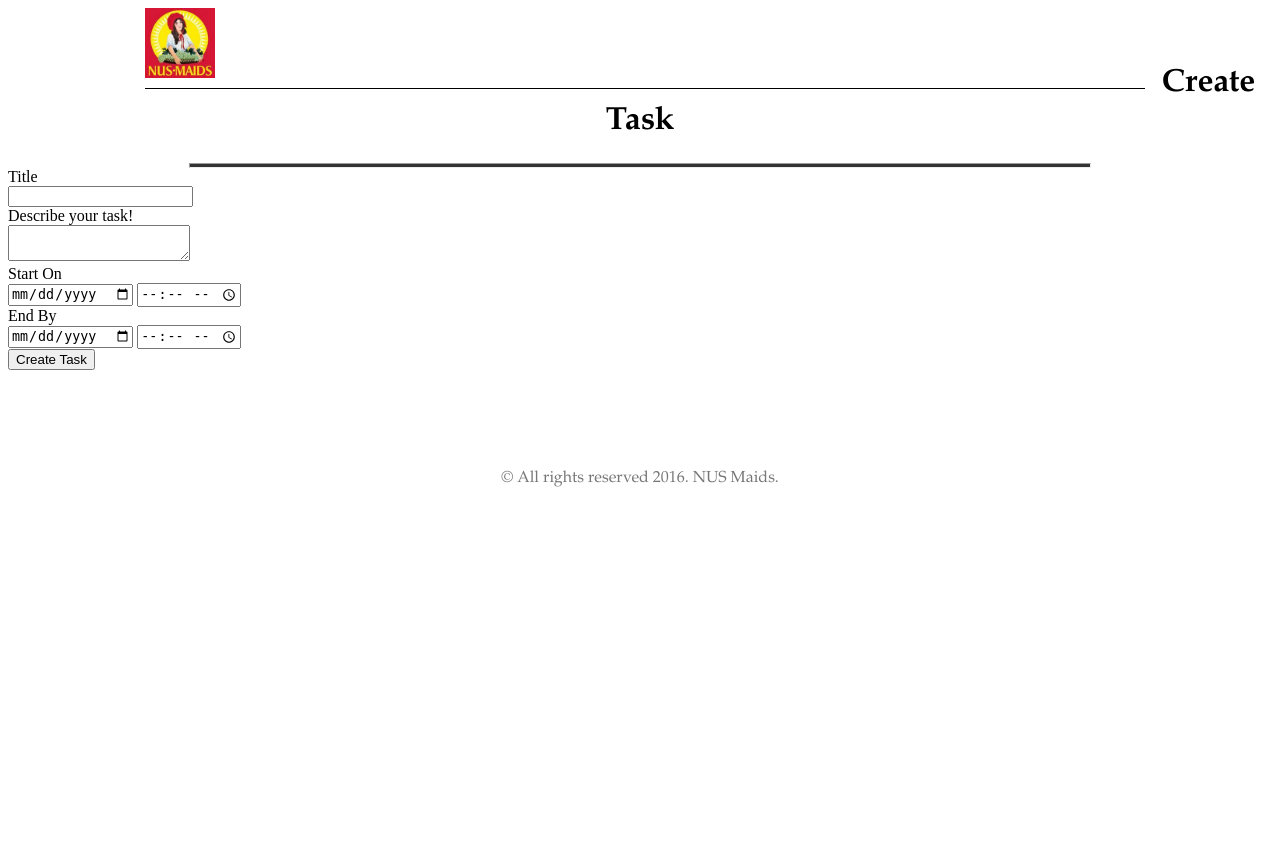
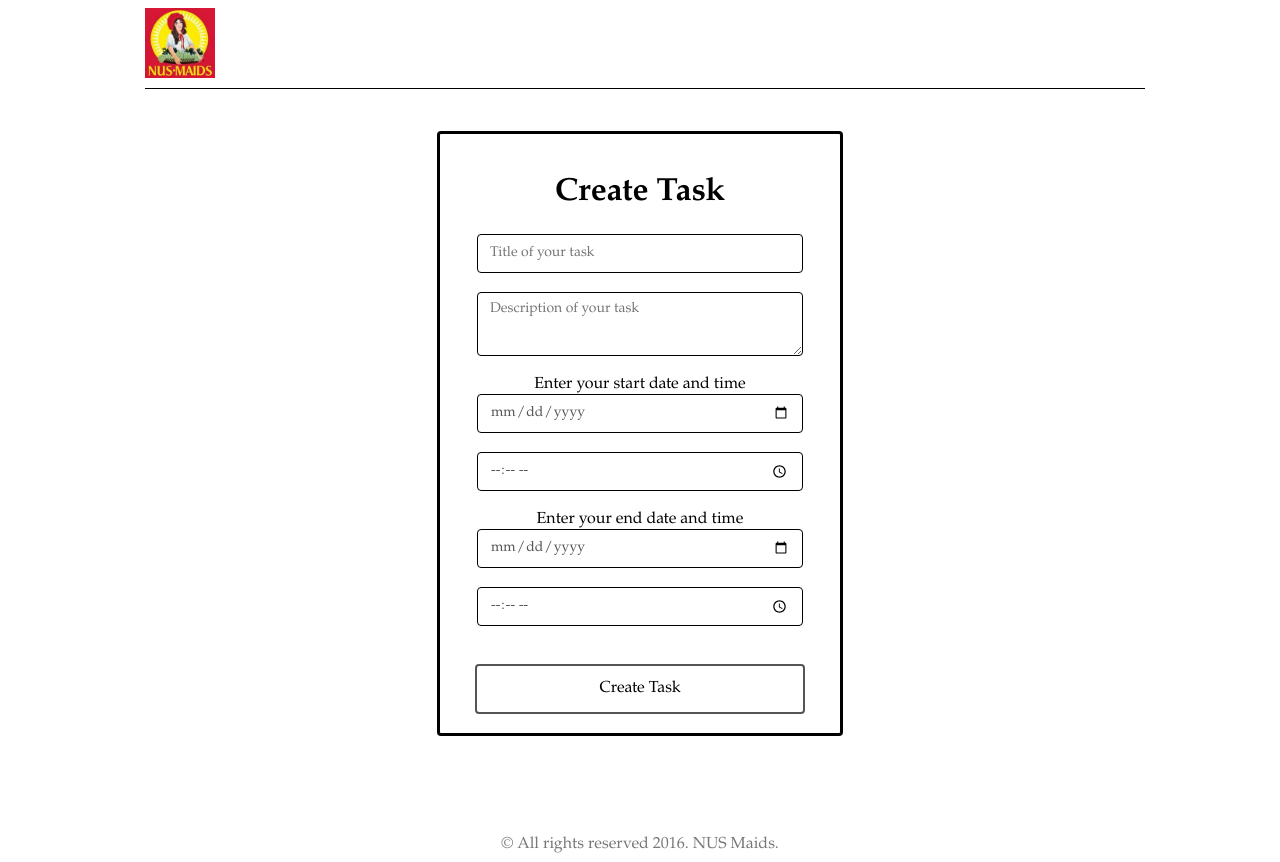
Before and after one commit to nicholaslum444/cs2102project, a CodeIgniter app: page /database/index.php/task/create in a window 1280 px wide. Before the commit the page ends 487 px from the top, so only its background shows below. Run offline with CodeIgniter, Linux system fonts and the light colour scheme.

Commit message:
updated css and task create view

```diff
--- a/application/views/task_create_view.php
+++ b/application/views/task_create_view.php
@@ -1,25 +1,23 @@
-<div>
-	<h1><?php echo $header ?></h1>
-	<hr>
-	<?php echo validation_errors(); ?>
+<div id="regHeader"><br/><br/><br/>
+    <div id="regBody"><br/>
+		<h1><?php echo $header ?></h1>
+		<span class="errorValidation"><?php echo validation_errors(); ?></span>
 
-	<?php echo form_open('task/validate'); ?>
+		<?php echo form_open('task/validate'); ?>
+	    <input type="input" class="form-control" name="title" placeholder="Title of your task"/><br/>
 
-	    <label for="title">Title</label><br />
-	    <input type="input" name="title" /><br />
+	    <textarea type="input" class="textarea-control" name="description" placeholder="Description of your task"/></textarea><br/>
 
-	    <label for="description">Describe your task!</label><br />
-	    <textarea type="input" name="description"></textarea><br />
+	    <label for="text">Enter your start date and time</label><br/>
+	    <input type="date" class="form-control" name="start_date" ><br/>
+	    <input type="time" class="form-control" name="start_time"><br/>
 
-	    <label for="text">Start On</label><br />
-	    <input type="date" name="start_date">
-	    <input type="time" name="start_time"><br />
+	    <label for="text">Enter your end date and time</label><br/>
+	    <input type="date" class="form-control" name="end_date"><br/>
+	    <input type="time" class="form-control" name="end_time"><br/>
 
-	    <label for="text">End By</label><br />
-	    <input type="date" name="end_date">
-	    <input type="time" name="end_time"><br />
-
-	    <input type="submit" name="submit" value="Create Task" />
-
-	</form>
+	    <br/>
+	    <input type="submit" class="alignSignUpButton" name="submit" value="Create Task" />
+	    <?php echo form_close('<br>'); ?>
+	</div>
 </div>
--- a/assets/css/main.css
+++ b/assets/css/main.css
@@ -29,6 +29,7 @@
 	width: 400px;
 	background-color: #FFFFFF;
 	margin: auto;
+	height: auto;
 	color: #000;
 	border-radius: 4px;
 	text-align: center;
@@ -173,6 +174,10 @@
 .form-control {
 	display: block; margin: auto; width: 300px; height: 25px; padding: 6px 12px; font-size: 14px; line-height: 1.42857143; color: #555; background-color: #fff; border: 1px solid #000; border-radius: 4px; font-family: "Palatino Linotype", "Book Antiqua", Palatino, serif;
 }
+
+.textarea-control {
+	display: block; margin: auto; width: 300px; height: 50px; padding: 6px 12px; font-size: 14px; line-height: 1.42857143; color: #555; background-color: #fff; border: 1px solid #000; border-radius: 4px; font-family: "Palatino Linotype", "Book Antiqua", Palatino, serif;
+}
 .errorValidation {
 	color: #FF0000;	 font-family: "Palatino Linotype", "Book Antiqua", Palatino, serif; font-size: 13px;
 }
```
